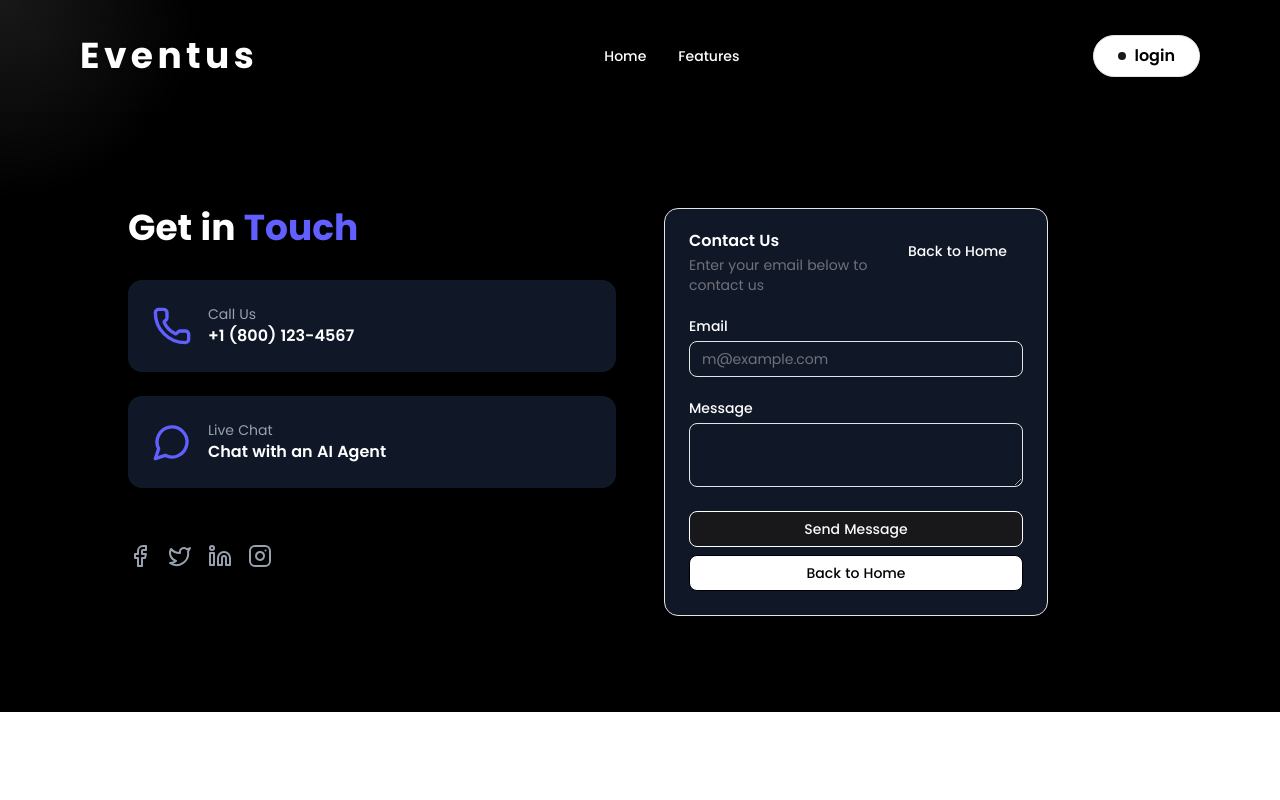
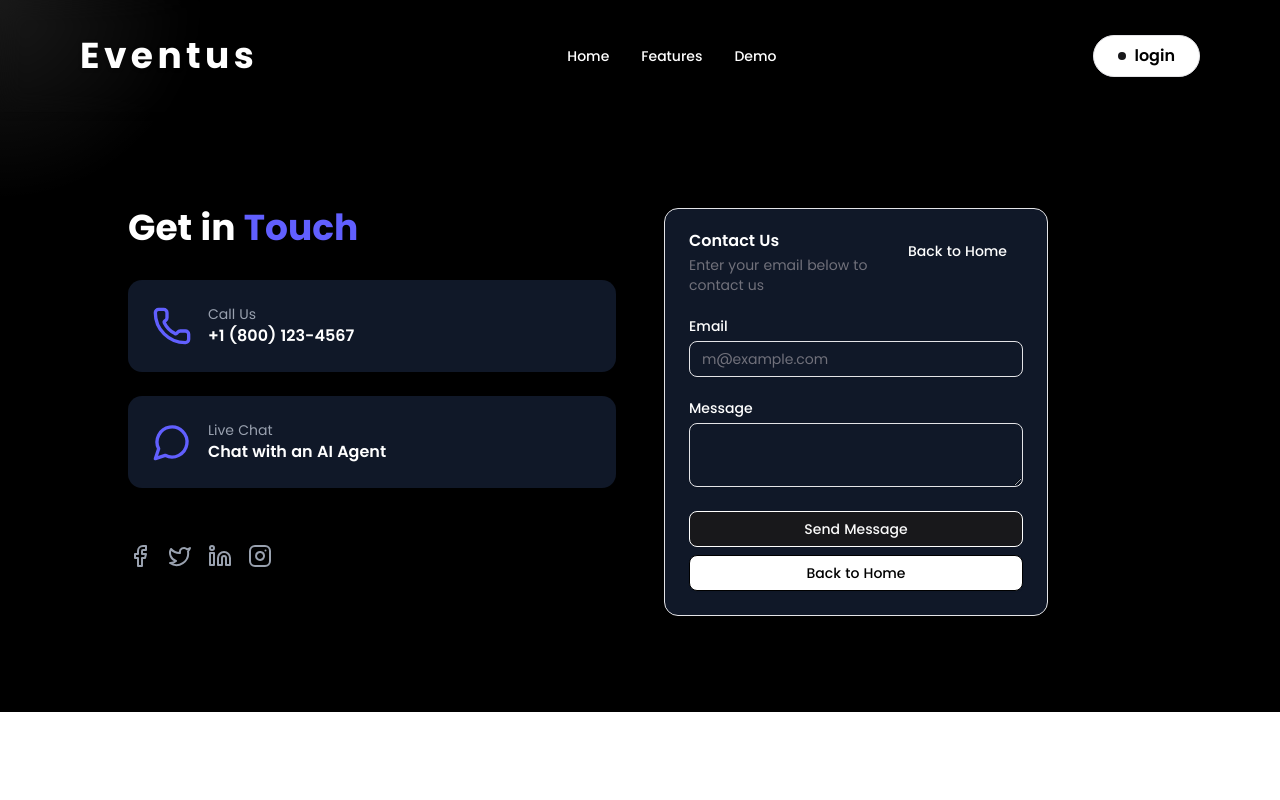
Before and after one commit to kojowiafe-dev/mailto, a React (Vite) app in the folder frontend/: page /contact in a window 1280 px wide. Shown: the top 800 px of the page. Built offline with nearby package versions, Linux system fonts and the light colour scheme.

Commit message:
push to pro

```diff
--- a/frontend/src/Routes/Header.jsx
+++ b/frontend/src/Routes/Header.jsx
@@ -70,6 +70,19 @@ const Header = () => {
               Features
             </Link>
           </li>
+          <li>
+            <Link
+              to="ai-mail-compose"
+              spy={true}
+              smooth={true}
+              offset={-80}
+              duration={500}
+              activeClass="text-indigo-400 border-b-2 border-indigo-400"
+              className="cursor-pointer transition-colors hover:text-indigo-300"
+            >
+              Demo
+            </Link>
+          </li>
         </ul>
         <InteractiveHoverButton
           className="font-semibold text-black"
--- a/frontend/src/Routes/Hero.jsx
+++ b/frontend/src/Routes/Hero.jsx
@@ -9,6 +9,7 @@ import { MarqueeDemo } from './ReviewCard';
 import { InteractiveHoverButton } from '@/components/magicui/interactive-hover-button';
 import { Meteors } from '@/components/magicui/meteors';
 import { Globe } from '@/components/magicui/globe';
+import AIDemoAndTestimonials from './Demo';
 
 const Hero = () => {
   const navigate = useNavigate();
@@ -198,6 +199,8 @@ const Hero = () => {
         </div>
       </div>
 
+      <MarqueeDemo />
+
       {/* More Content Section */}
       <section className="bg-black text-white py-8 sm:py-12 px-4 sm:px-6 md:px-8 lg:px-16">
         <motion.div
@@ -346,8 +349,7 @@ const Hero = () => {
           </InteractiveHoverButton>
         </motion.div>
       </section>
-
-      <MarqueeDemo />
+      <AIDemoAndTestimonials />
 
       {/* Sophisticated Footer */}
       {/* <Footer /> */}
```
